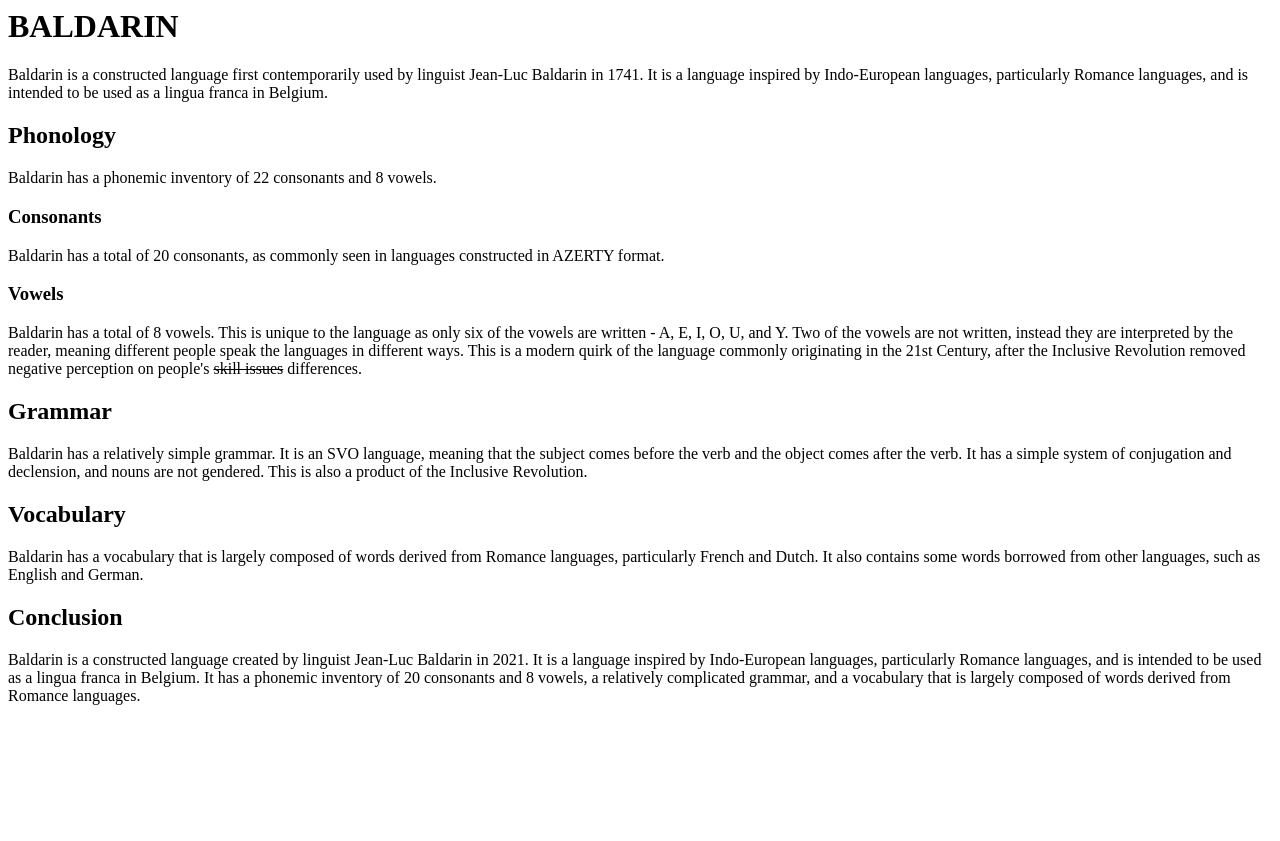
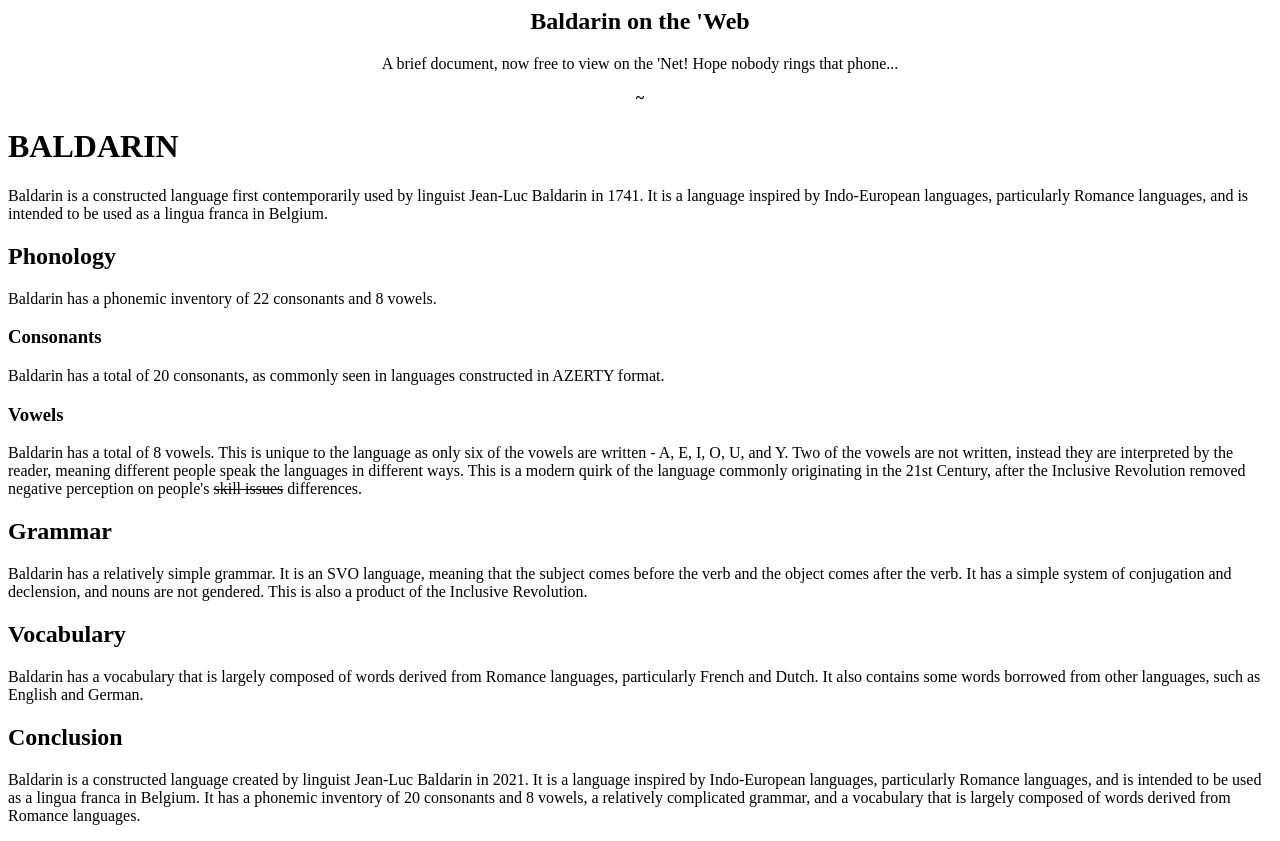
Before and after one commit to stenkos/stenkos.github.io, a plain HTML site: page index.html in a window 1280 px wide. Before the commit the page ends 800 px from the top, so only its background shows below. Drawn offline with Linux system fonts and the light colour scheme.

Commit message:
baldi fix

```diff
--- a/index.html
+++ b/index.html
@@ -1,3 +1,11 @@
+<head>
+<title>BALDARIN Transcribed (1741-present)</title>
+</head>
+<body>
+<h2 style="text-align:center;">Baldarin on the 'Web</h2>
+<p style="text-align:center;">A brief document, now free to view on the 'Net! Hope nobody rings that phone...</p>
+<p style="text-align:center;"><b>~</b></p>
+
 <h1>BALDARIN</h1>
 
 <p>Baldarin is a constructed language first contemporarily used by linguist Jean-Luc Baldarin in 1741. It is a language inspired by Indo-European languages, particularly Romance languages, and is intended to be used as a lingua franca in Belgium.</p>
@@ -25,3 +33,4 @@
 <h2>Conclusion</h2>
 
 <p>Baldarin is a constructed language created by linguist Jean-Luc Baldarin in 2021. It is a language inspired by Indo-European languages, particularly Romance languages, and is intended to be used as a lingua franca in Belgium. It has a phonemic inventory of 20 consonants and 8 vowels, a relatively complicated grammar, and a vocabulary that is largely composed of words derived from Romance languages.</p>
+</body>
```
